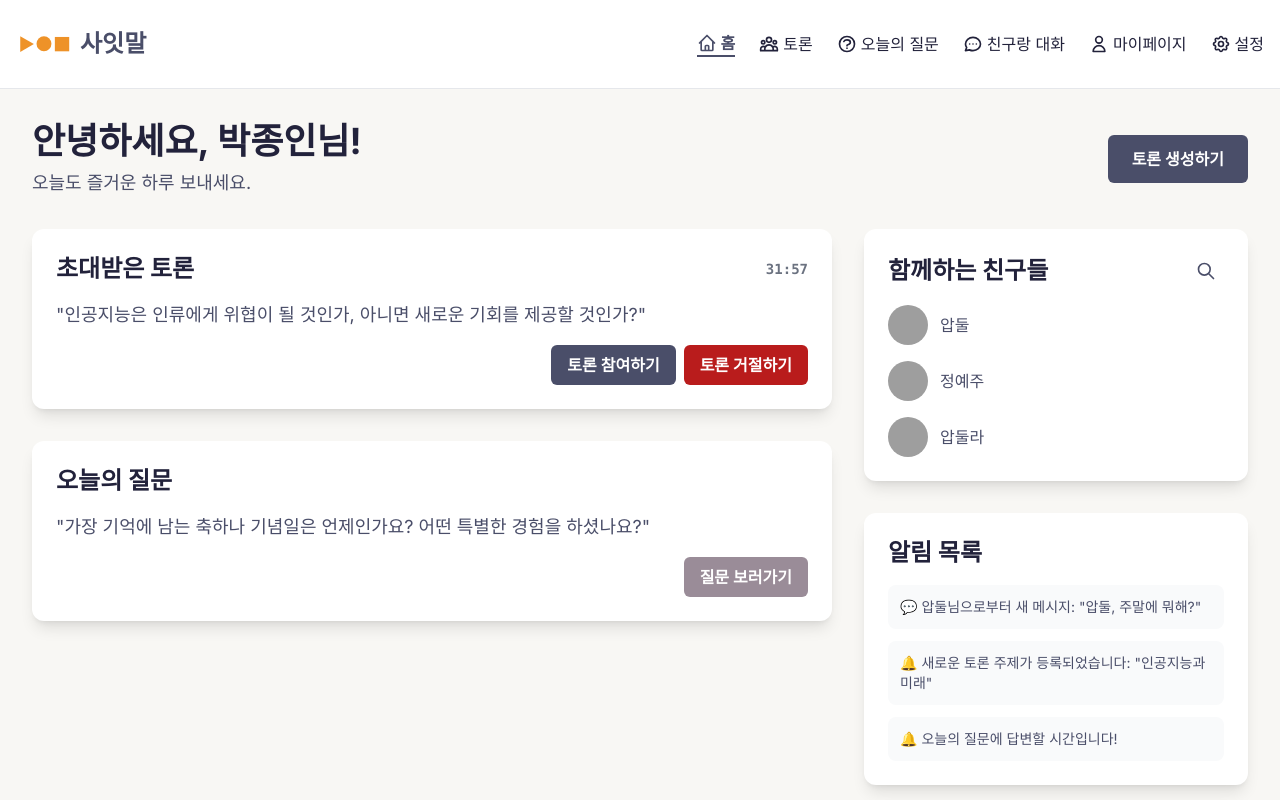
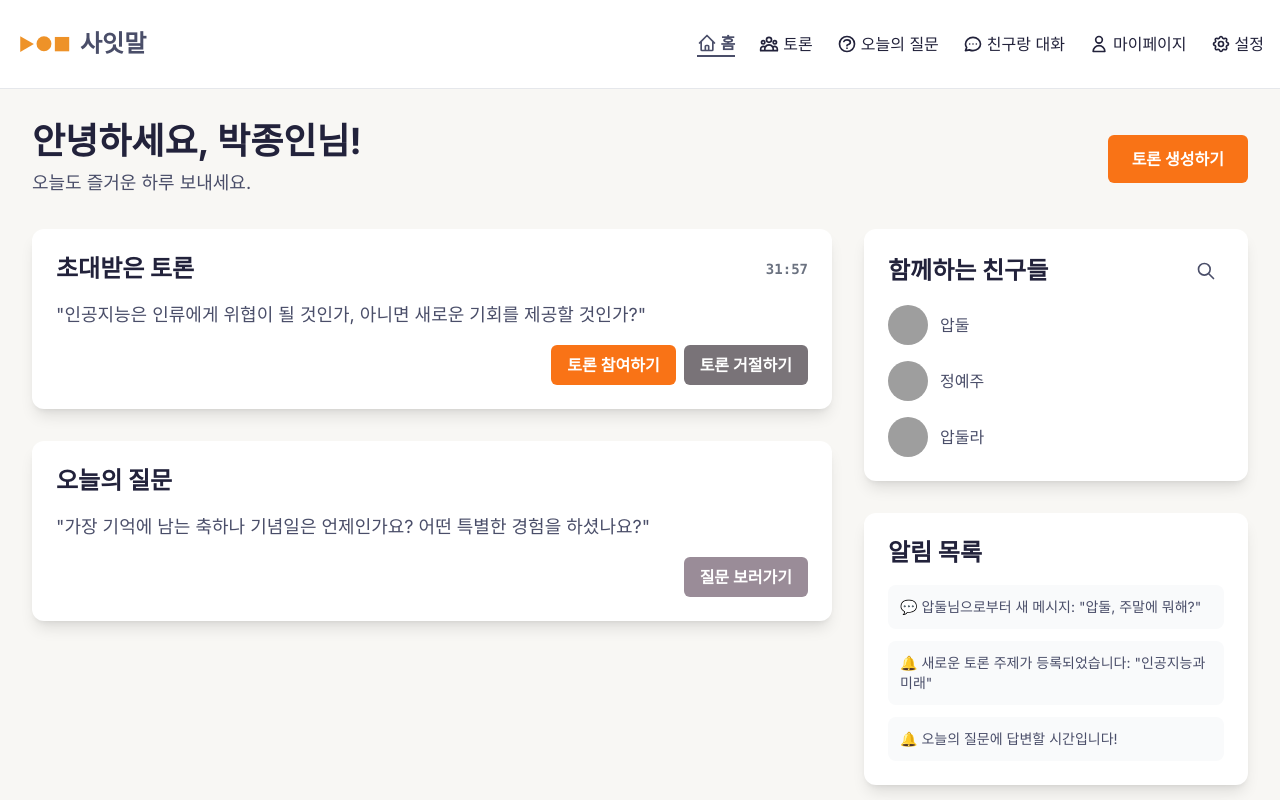
Before and after one commit to SSamParkSoft/ai_idea, a React (Vite) app: page / in a window 1280 px wide. Built offline with nearby package versions, Linux system fonts and the light colour scheme; grey boxes are pictures that could not be loaded.

Commit message:
색 변경

```diff
--- a/src/index.css
+++ b/src/index.css
@@ -22,7 +22,7 @@ html, body, #root {
     @apply px-4 py-2 rounded-md font-semibold text-white transition-colors duration-300;
   }
   .btn-primary {
-    @apply bg-primary hover:bg-opacity-90;
+    @apply bg-orange-500 hover:bg-opacity-90;
   }
   .btn-accent {
     @apply bg-accent hover:bg-opacity-90;
--- a/src/pages/Debate.jsx
+++ b/src/pages/Debate.jsx
@@ -172,7 +172,7 @@ const Debate = () => {
         <div className="flex justify-center">
           <button
             onClick={handleLeaveDebate}
-            className="btn bg-red-700 hover:bg-red-600 text-white px-8 py-3 text-lg font-semibold"
+            className="btn bg-[#797378] hover:bg-opacity-90 text-white px-8 py-3 text-lg font-semibold"
           >
             토론 나가기
           </button>
--- a/src/pages/DebateMine.jsx
+++ b/src/pages/DebateMine.jsx
@@ -185,7 +185,7 @@ const DebateMine = () => {
           <div className="flex justify-end gap-4">
             <button
               onClick={() => navigate('/')}
-              className="btn bg-gray-500 hover:bg-gray-600 text-white px-8 py-3 text-lg font-semibold"
+              className="btn bg-[#797378] hover:bg-opacity-90 text-white px-8 py-3 text-lg font-semibold"
             >
               취소
             </button>
--- a/src/pages/DebateMineResult.jsx
+++ b/src/pages/DebateMineResult.jsx
@@ -78,7 +78,7 @@ const DebateMineResult = () => {
                 <div className="flex justify-center">
                   <button
                     onClick={handleLeaveDebate}
-                    className="btn bg-red-700 hover:bg-red-600 text-white px-8 py-3 text-lg font-semibold"
+                    className="btn bg-[#797378] hover:bg-opacity-90 text-white px-8 py-3 text-lg font-semibold"
                   >
                     토론 나가기
                   </button>
--- a/src/pages/Home.jsx
+++ b/src/pages/Home.jsx
@@ -77,7 +77,7 @@ const Home = () => {
                 <Link to="/debate" className="btn btn-primary">토론 참여하기</Link>
               </div>
               <div className="flex justify-end">
-                <Link to="/" className="btn bg-red-700 hover:bg-red-600">토론 거절하기</Link>
+                <Link to="/" className="btn bg-[#797378] hover:bg-opacity-90">토론 거절하기</Link>
               </div>
             </div>
           </div>
```
